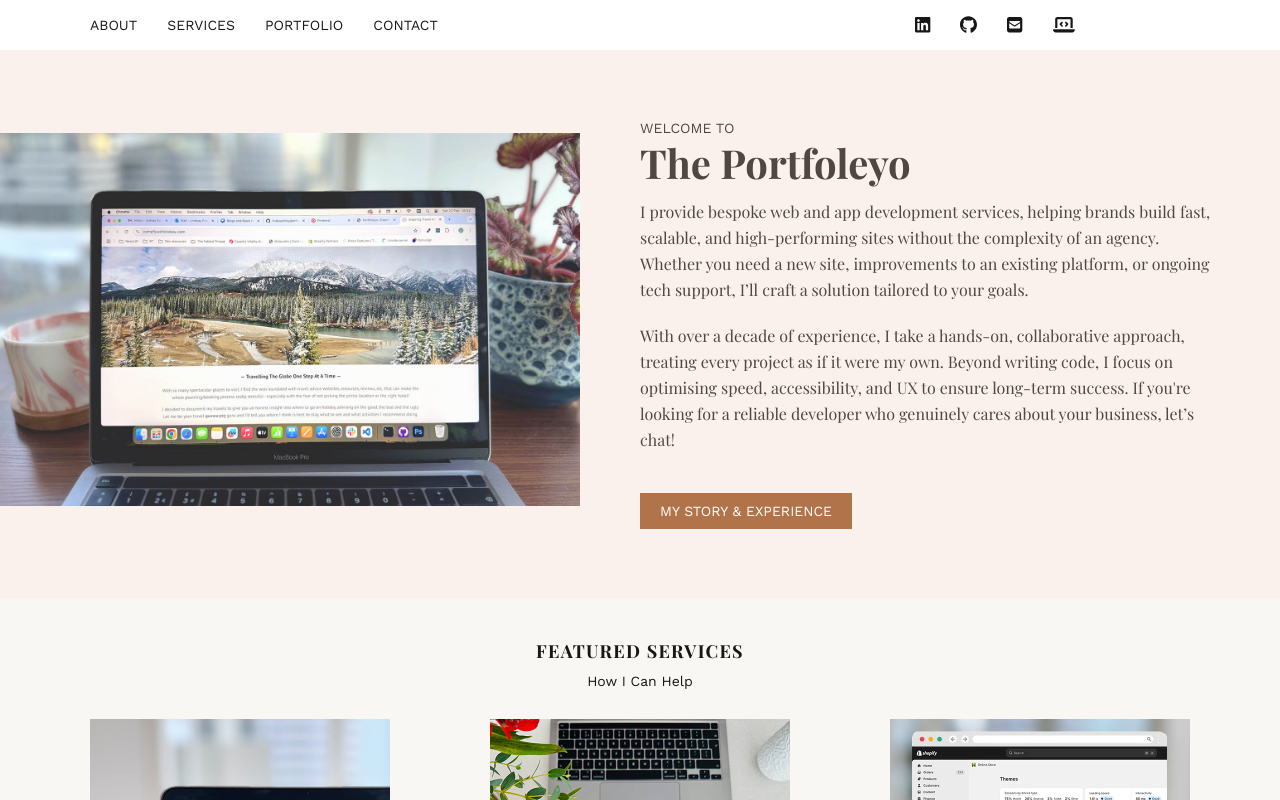
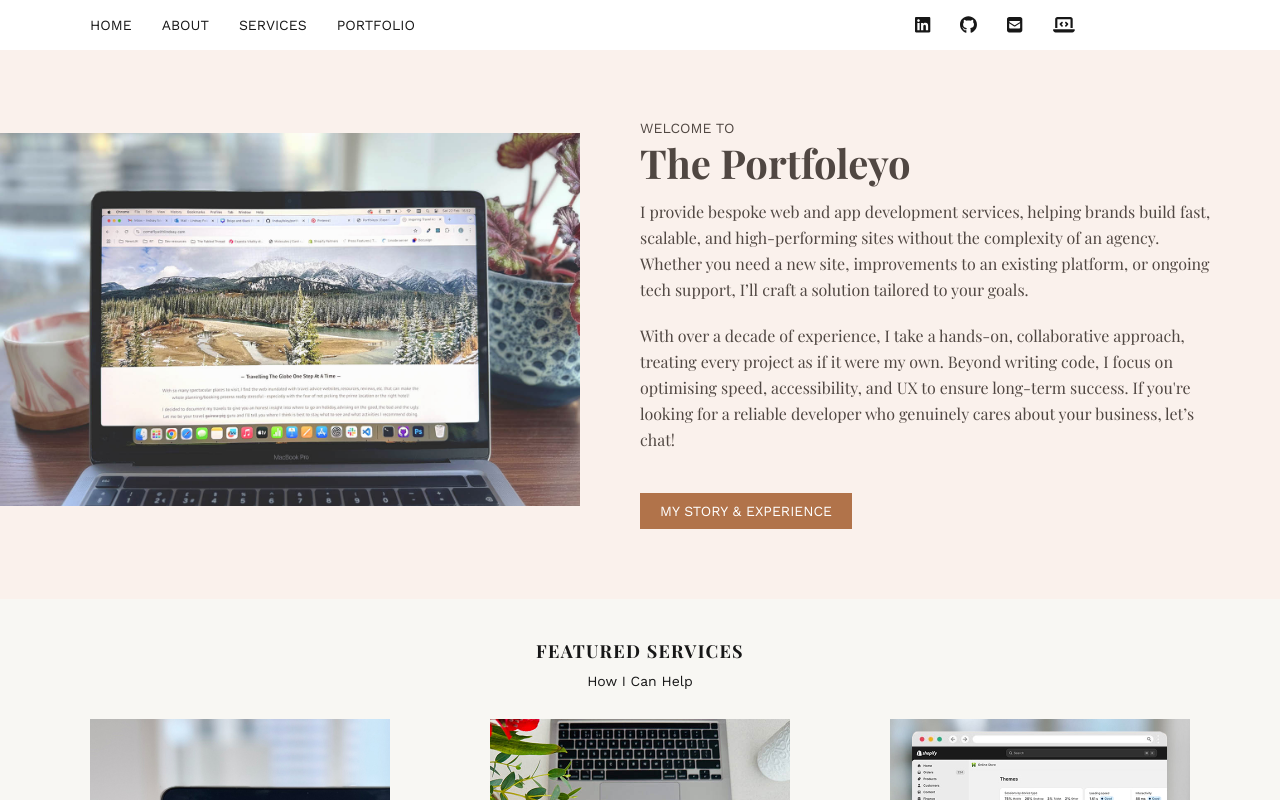
Before and after one commit to lindsayfoley/portfoleyo, a Next.js app: page / in a window 1280 px wide. Shown: the top 800 px of the page. Built offline with nearby package versions, Linux system fonts and the light colour scheme; a web font is replaced by a local one.

Commit message:
updating nav links

```diff
--- a/src/constants/nav/nav.ts
+++ b/src/constants/nav/nav.ts
@@ -35,10 +35,10 @@ const LINKS = {
 
 export const NAV_CONTENT = {
   headerNavContent: [
+    LINKS.homeLink,
     LINKS.aboutLink,
     LINKS.servicesLink,
     LINKS.portfolioLink,
-    LINKS.contactLink,
   ],
   footerNavContent: [
     LINKS.aboutLink,
```
